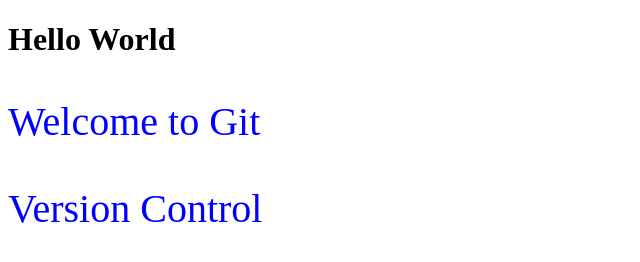
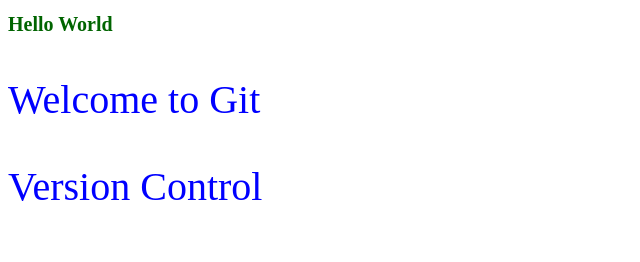
Before and after one commit to KevinBiju2310/gitPractice, a website: page sample.html in a window 1280 px wide. Shown: the whole page, without its empty margins (0-640 px from the left). Drawn offline with Linux system fonts and the light colour scheme.

Commit message:
added style to h1 tag

```diff
--- a/sample.html
+++ b/sample.html
@@ -9,6 +9,10 @@
             color: blue;
             font-size: 40px;
         }
+        h1{
+            color: darkgreen;
+            font-size: 20px;
+        }
     </style>
 </head>
 <body>
```
